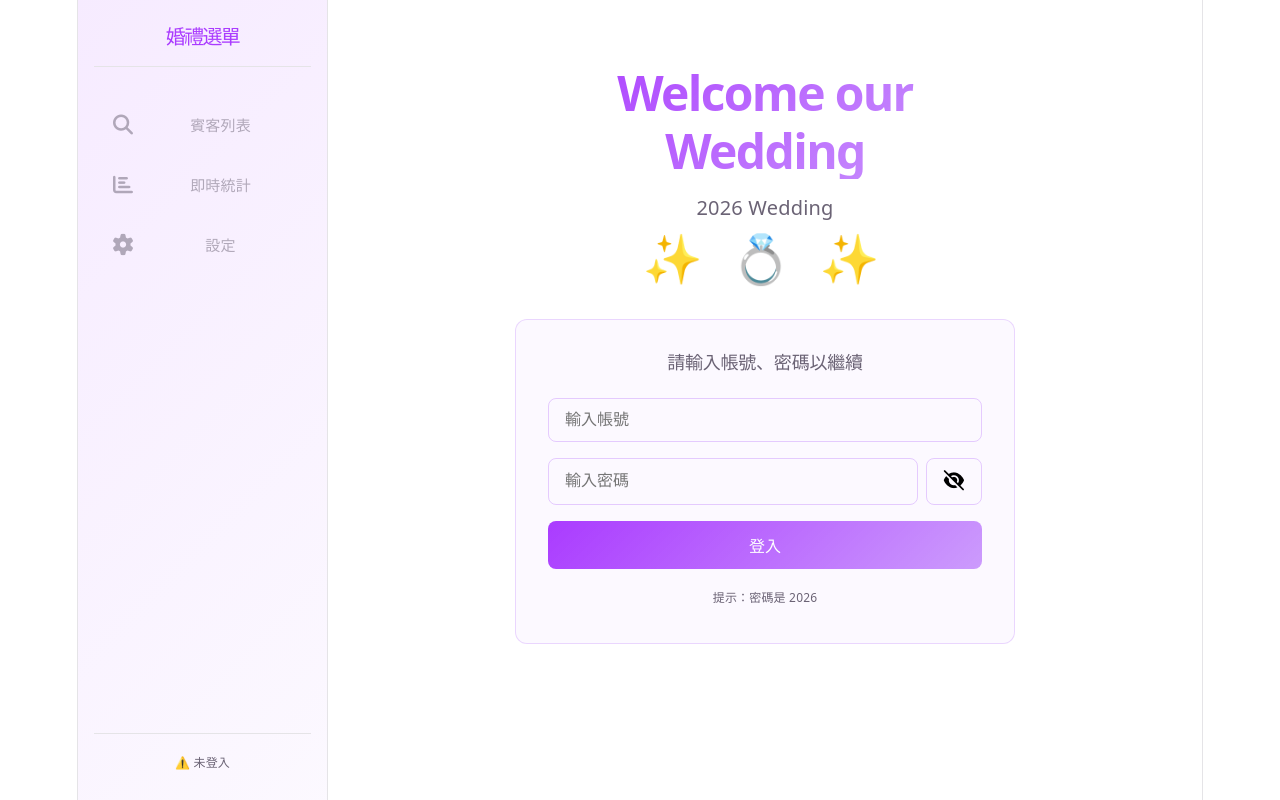
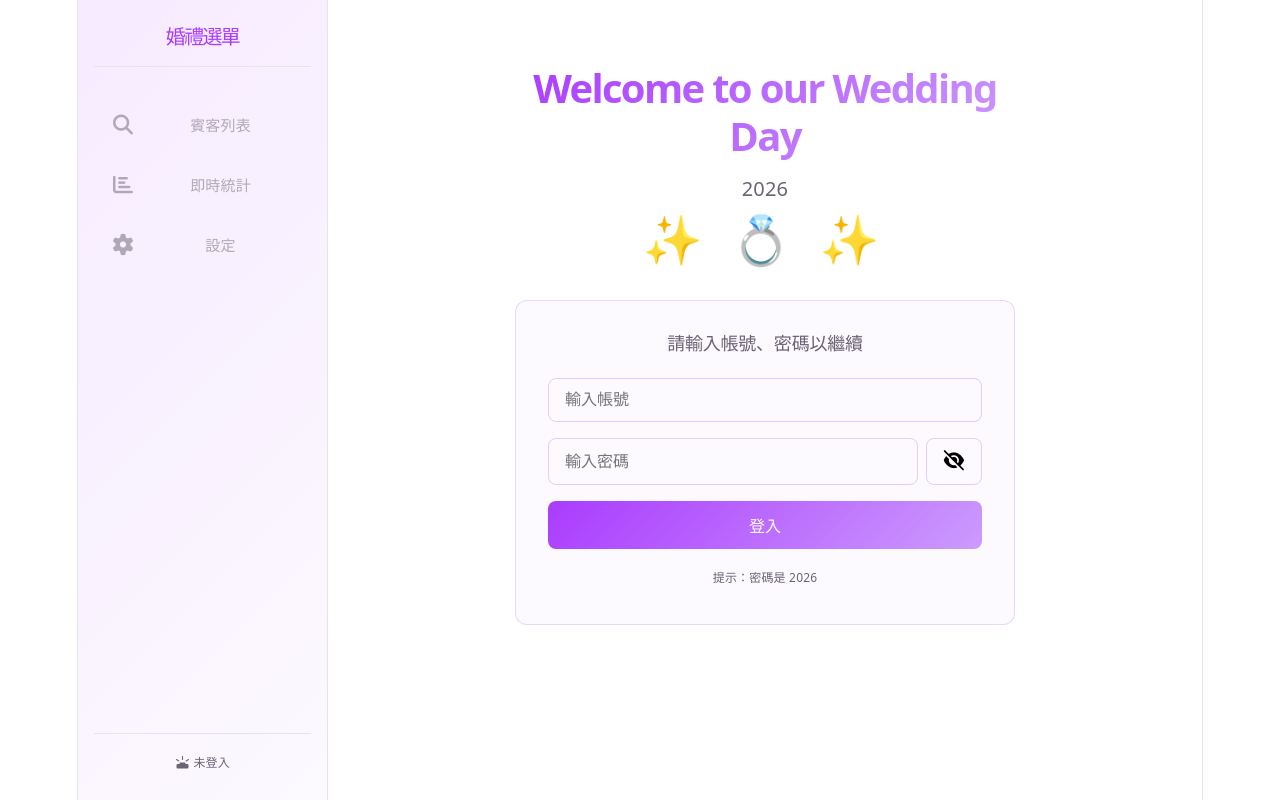
Before and after one commit to jamieyu0914/wedding-guests, a Vue app in the folder app/: page / in a window 1280 px wide. Built offline with nearby package versions, Linux system fonts and the light colour scheme; no server answers; the database is empty.

Commit message:
fix: #0615 修正 標題與樣式

```diff
--- a/app/index.html
+++ b/app/index.html
@@ -4,7 +4,7 @@
     <meta charset="UTF-8" />
     <link rel="icon" type="image/svg+xml" href="/favicon.svg" />
     <meta name="viewport" content="width=device-width, initial-scale=1.0" />
-    <title>app</title>
+    <title>Welcome to our wedding 2026!</title>
     <link rel="stylesheet" href="https://cdnjs.cloudflare.com/ajax/libs/font-awesome/7.0.1/css/all.min.css">  </head>
   <body>
     <div id="app"></div>
--- a/app/package.json
+++ b/app/package.json
@@ -1,7 +1,7 @@
 {
   "name": "Welcome to our wedding 2026!",
   "private": true,
-  "version": "1.0.0",
+  "version": "1.2.0",
   "type": "module",
   "scripts": {
     "dev": "vite",
--- a/app/src/components/GuestStats.vue
+++ b/app/src/components/GuestStats.vue
@@ -82,7 +82,7 @@ const tableStats = computed(() => {
         <div class="stats-stack">
           <!-- 待確認人數卡片 -->
           <div class="stat-card pending">
-            <div class="stat-icon"><i class="fa fa-hourglass-start" aria-hidden="true"></i></div>
+            <div class="stat-icon"><i class="fa-solid fa-chair" aria-hidden="true"></i></div>
             <div class="stat-content">
               <p class="stat-label">待確認人數</p>
               <p class="stat-number">{{ stats.pending }}</p>
--- a/app/src/components/HomePage.vue
+++ b/app/src/components/HomePage.vue
@@ -48,12 +48,12 @@ const handleKeyPress = (event) => {
 <template>
   <div class="home-page">
     <div class="home-container">
+
+      <h1 class="welcome-title">Welcome to our Wedding Day</h1>
+      <p class="welcome-subtitle">2026</p>
+      <div class="welcome-decoration">✨ 💍 ✨</div>
       <!-- 未登入狀態 - 登入表單 -->
       <div v-if="!isLoggedIn" class="login-form-wrapper">
-        <h1 class="welcome-title">Welcome our Wedding</h1>
-        <p class="welcome-subtitle">2026 Wedding</p>
-        <div class="welcome-decoration">✨ 💍 ✨</div>
-
         <div class="login-form">
           <h2 class="login-title">請輸入帳號、密碼以繼續</h2>
 
@@ -96,10 +96,7 @@ const handleKeyPress = (event) => {
 
       <!-- 已登入狀態 - 歡迎頁面 -->
       <div v-if="isLoggedIn" class="welcome-wrapper">
-        <h1 class="welcome-title">Welcome our Wedding</h1>
-        <p class="welcome-subtitle">2026 Wedding</p>
-        <div class="welcome-decoration">✨ 💍 ✨</div>
-        <p class="user-greeting">Let's enjoy the wedding together !</p>
+        <p class="user-greeting">That's what makes you beautiful !</p>
       </div>
     </div>
   </div>
@@ -123,7 +120,7 @@ const handleKeyPress = (event) => {
 }
 
 .welcome-title {
-  font-size: 48px;
+  font-size: 40px;
   font-weight: 700;
   margin: 0 0 16px 0;
   background: linear-gradient(
--- a/app/src/components/SideMenu.vue
+++ b/app/src/components/SideMenu.vue
@@ -75,12 +75,12 @@ defineExpose({
         @mouseenter="showLogoutMenu = true"
         @mouseleave="showLogoutMenu = false"
       >
-        <p class="status-text">✓ 已登入</p>
+        <p class="status-text"><i class="fa-solid fa-right-to-bracket"></i> 已登入</p>
         <div v-if="showLogoutMenu" class="logout-dropdown">
-          <button @click="handleLogout" class="logout-button">登出</button>
+          <button @click="handleLogout" class="logout-button"><i class="fa-solid fa-right-from-bracket"></i> 登出</button>
         </div>
       </div>
-      <p v-else>⚠️ 未登入</p>
+      <p v-else><i class="fa-solid fa-land-mine-on"></i> 未登入</p>
     </div>
   </aside>
 </template>
```
Also changed, not shown: 1 other file (tests, documents, lock files or other folders).
